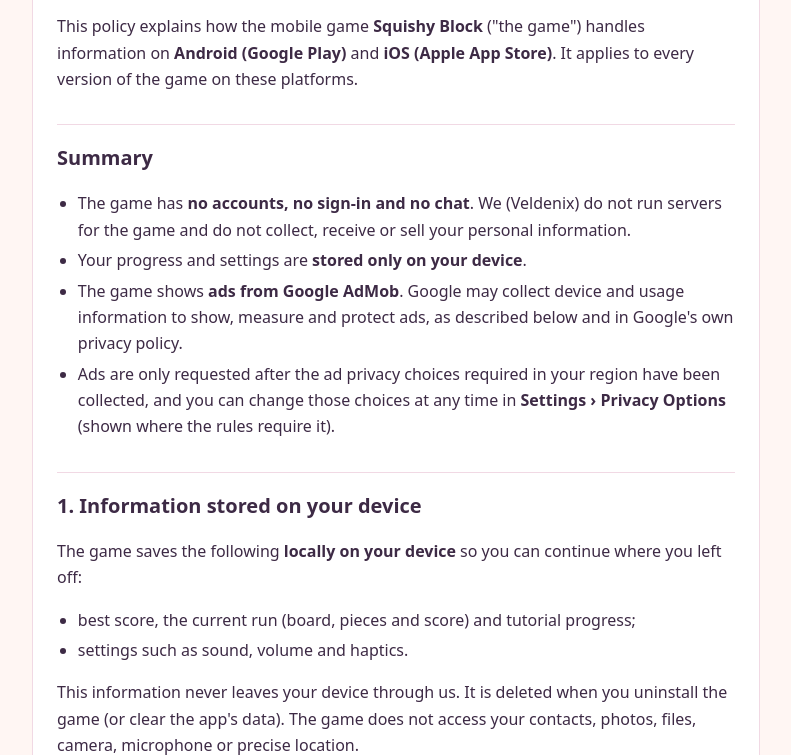
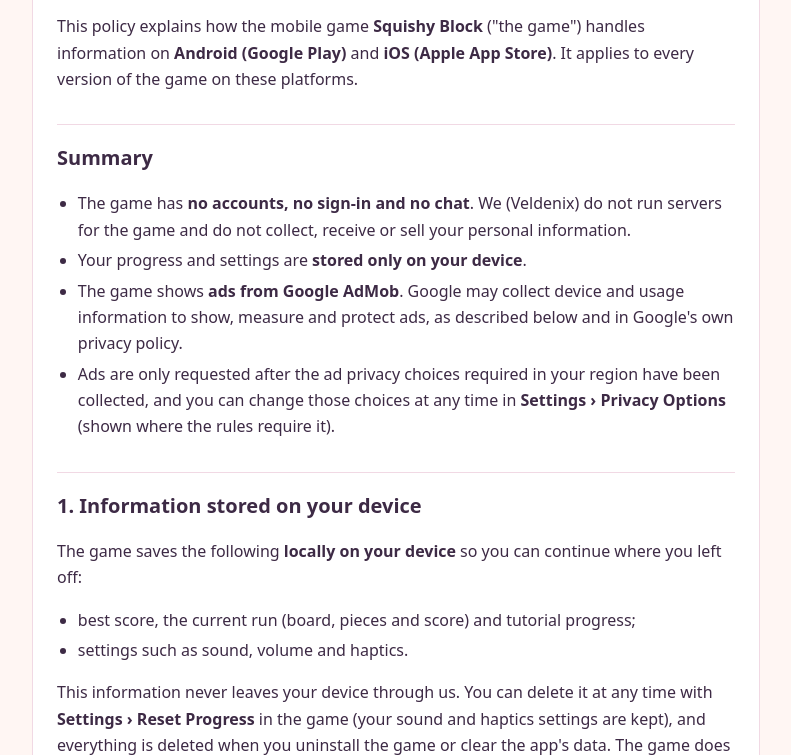
Before and after one commit to vgame-ux/SquishyBlock-mobile, a plain HTML site: page privacy-policy.html in a window 1280 px wide. Shown: the part 197-952 px from the top of the page, without its empty margins (244-1035 px from the left). Drawn offline with Linux system fonts and the light colour scheme.

Commit message:
Privacy policy: mention Settings > Reset Progress for deleting game data
Co-Authored-By: Claude Opus 5.5 <noreply@anthropic.com>

```diff
--- a/privacy-policy.html
+++ b/privacy-policy.html
@@ -39,7 +39,7 @@ footer { text-align:center; color:var(--soft); font-size:.9rem; margin-top:24px;
 <li>best score, the current run (board, pieces and score) and tutorial progress;</li>
 <li>settings such as sound, volume and haptics.</li>
 </ul>
-<p>This information never leaves your device through us. It is deleted when you uninstall the game (or clear the app's data). The game does not access your contacts, photos, files, camera, microphone or precise location.</p>
+<p>This information never leaves your device through us. You can delete it at any time with <strong>Settings › Reset Progress</strong> in the game (your sound and haptics settings are kept), and everything is deleted when you uninstall the game or clear the app's data. The game does not access your contacts, photos, files, camera, microphone or precise location.</p>
 <h2>2. Advertising (Google AdMob)</h2>
 <p>The game is free and supported by ads delivered by <strong>Google AdMob</strong> (the Google Mobile Ads SDK) with Google's <strong>User Messaging Platform</strong> for consent:</p>
 <ul>
@@ -87,7 +87,7 @@ footer { text-align:center; color:var(--soft); font-size:.9rem; margin-top:24px;
 <h2>8. Your rights</h2>
 <p>Depending on where you live (for example under the GDPR, UK GDPR or US state privacy laws), you may have rights to access, correct, delete or object to the processing of your personal information, and to withdraw consent. Because we do not hold personal information about you, most requests are handled by:</p>
 <ul>
-<li>uninstalling the game or clearing its data (deletes everything stored on your device);</li>
+<li><strong>Settings › Reset Progress</strong> in the game (deletes your best score, saved run and tutorial progress), or uninstalling the game / clearing its data (deletes everything stored on your device);</li>
 <li><strong>Settings › Privacy Options</strong> in the game (ad consent and opt-out choices);</li>
 <li>your device's advertising settings and Google's controls linked above.</li>
 </ul>
```
Also changed, not shown: 1 other file.
